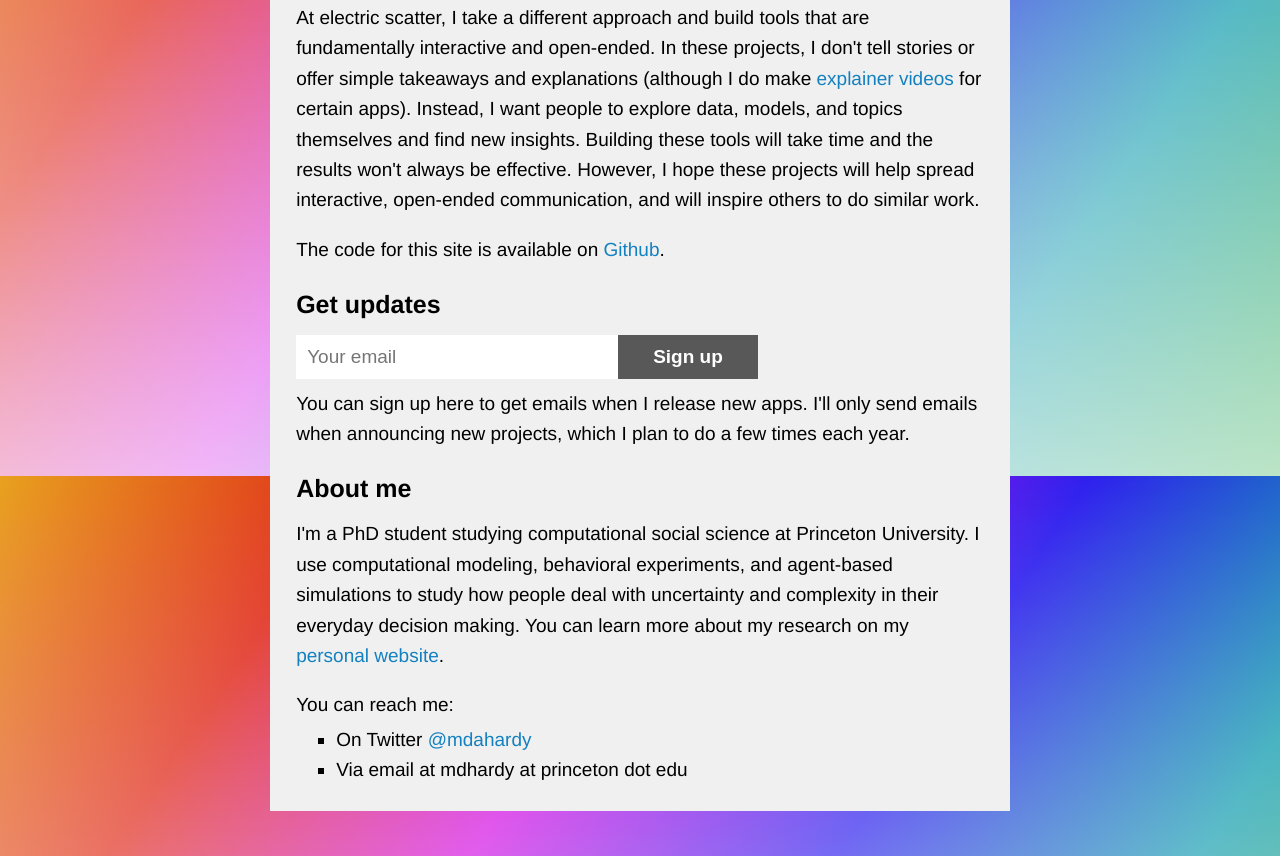
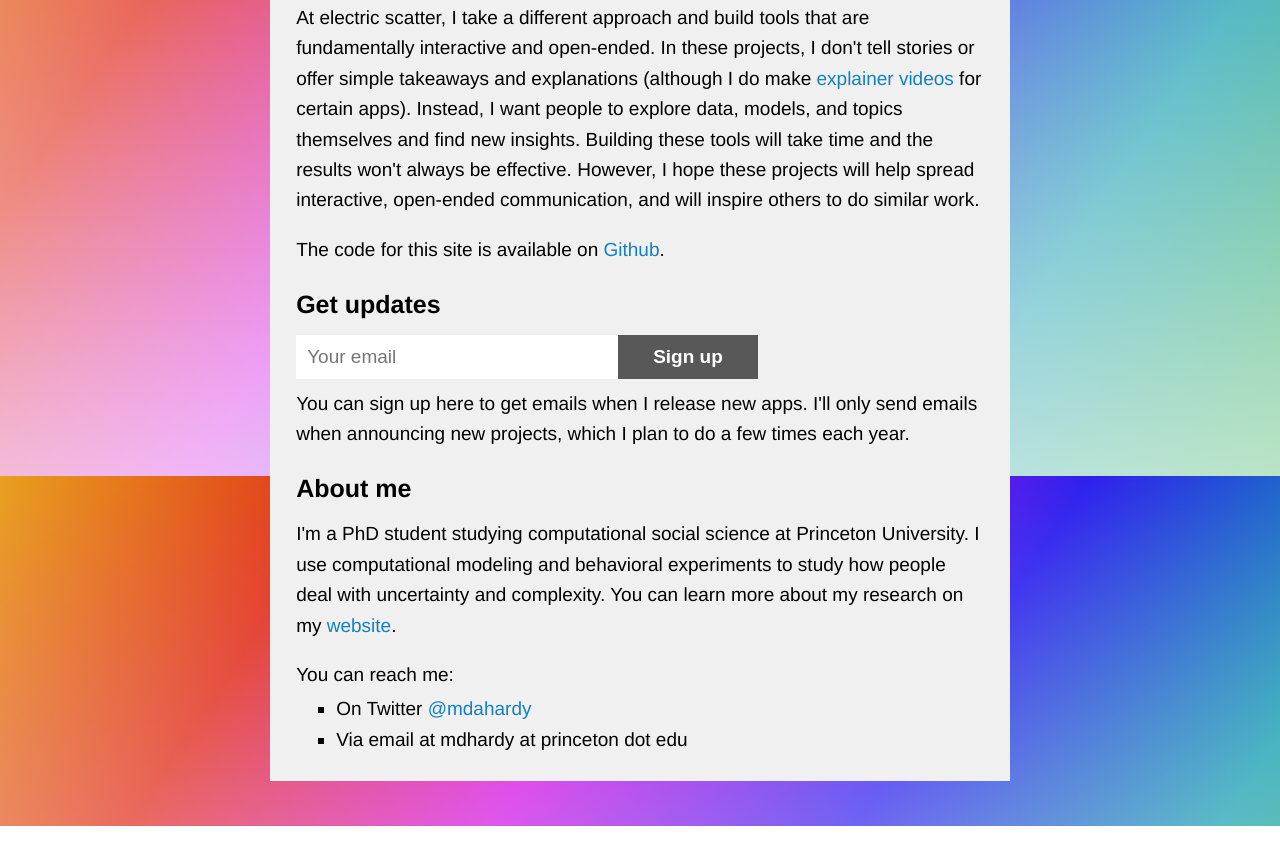
Before and after one commit to mdahardy/electric-scatter, a plain HTML site: page about.html in a window 1280 px wide. Shown: the part 324-1180 px from the top of the page. After the commit the page ends 1150 px from the top, so only its background shows below. Drawn offline with Linux system fonts and the light colour scheme; files that its build step writes are made by us from their sources.

Commit message:
Updating text in about.html

```diff
--- a/about.html
+++ b/about.html
@@ -71,8 +71,8 @@
         </p>
         <div class = 'section-title'>About me</div>
         <p>
-            I'm a PhD student studying computational social science at Princeton University. I use computational modeling, behavioral experiments, and agent-based simulations to study how people deal with uncertainty and complexity in their everyday decision making.
-            You can learn more about my research on my <a href = 'https://matthardy.org' target='_blank' class = 'link-text'>personal website</a>.
+            I'm a PhD student studying computational social science at Princeton University. I use computational modeling and behavioral experiments to study how people deal with uncertainty and complexity.
+            You can learn more about my research on my <a href = 'https://matthardy.org' target='_blank' class = 'link-text'>website</a>.
         </p>
         <p>
         You can reach me:
```
